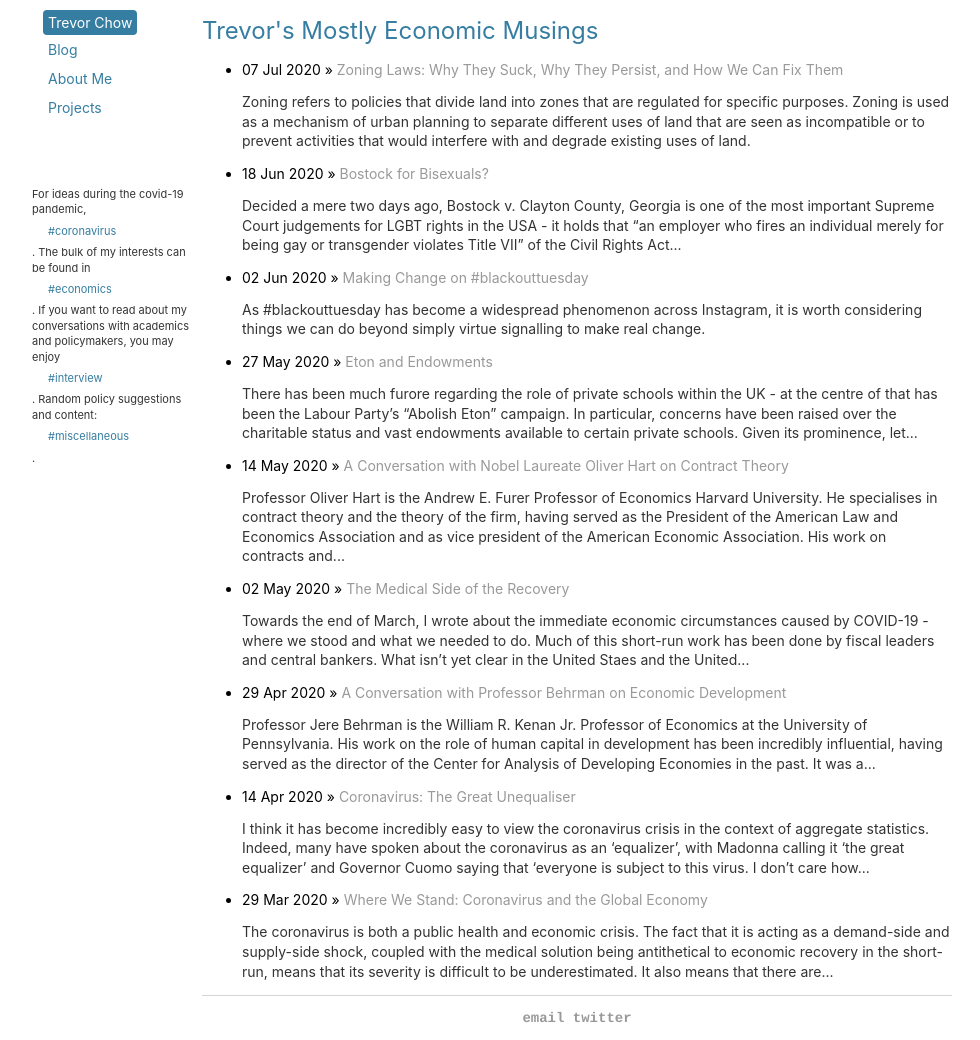
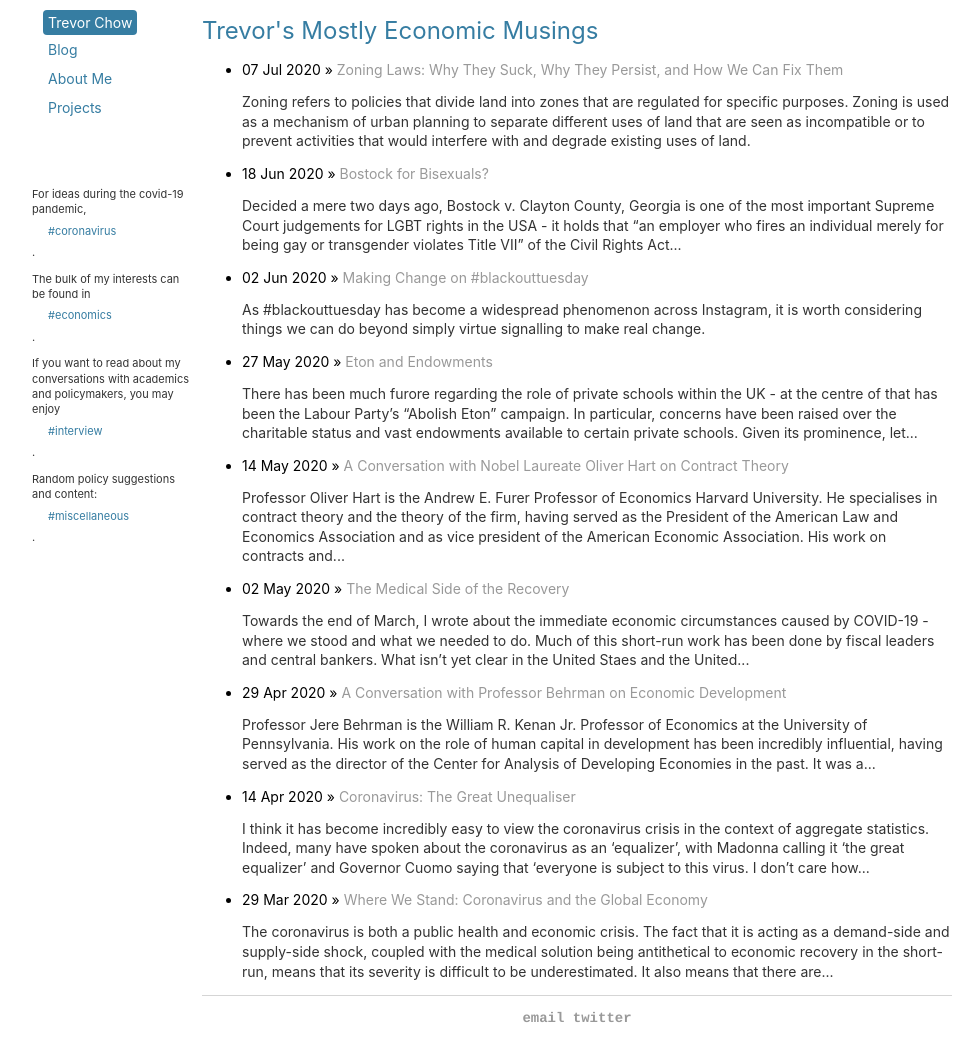
Before and after one commit to tmychow/tmychow.github.io, a Jekyll site: the page built from index.html, in a window 1280 px wide and 1040 px high. Shown: the whole window, without its empty margins (28-1008 px from the left). Built offline with Jekyll 4.4.1, drawn with Linux system fonts in a browser that asks for light colours.

Commit message:
Update default.html

```diff
--- a/_layouts/default.html
+++ b/_layouts/default.html
@@ -14,10 +14,10 @@
 				<br>
 				<br>
 				<br>
-				<p>For ideas during the covid-19 pandemic, <a href="/tag/coronavirus" style="color: #367da2; font-size:11px">#coronavirus</a>.
-				The bulk of my interests can be found in <a href="/tag/economics" style="color: #367da2; font-size:11px">#economics</a>.
-				If you want to read about my conversations with academics and policymakers, you may enjoy <a href="/tag/interview" style="color: #367da2; font-size:11px">#interview</a>.
-				Random policy suggestions and content: <a href="/tag/miscellaneous" style="color: #367da2; font-size:11px">#miscellaneous</a>.</p>
+				<p>For ideas during the covid-19 pandemic, <a href="/tag/coronavirus" style="color: #367da2; font-size:11px">#coronavirus</a>. </p>
+				<p> The bulk of my interests can be found in <a href="/tag/economics" style="color: #367da2; font-size:11px">#economics</a>. </p>
+				<p> If you want to read about my conversations with academics and policymakers, you may enjoy <a href="/tag/interview" style="color: #367da2; font-size:11px">#interview</a>. </p>
+				<p> Random policy suggestions and content: <a href="/tag/miscellaneous" style="color: #367da2; font-size:11px">#miscellaneous</a>. </p>
 			</div>
 			<div class="container">
 
```
